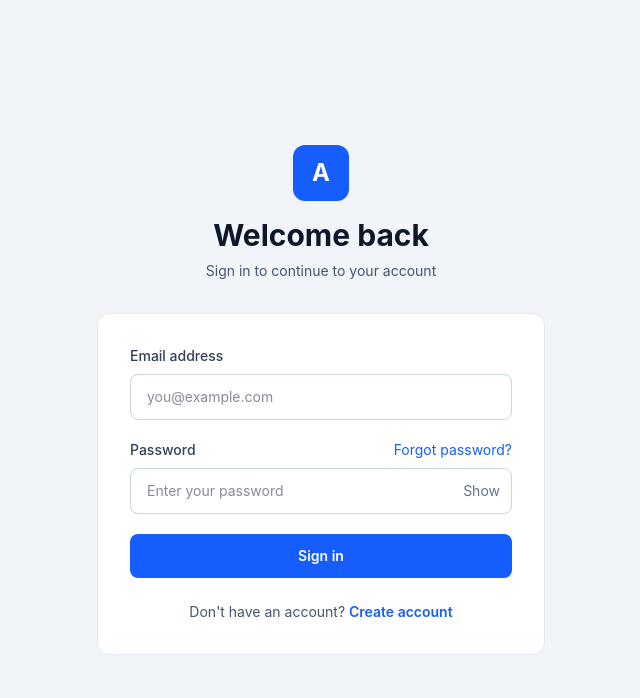
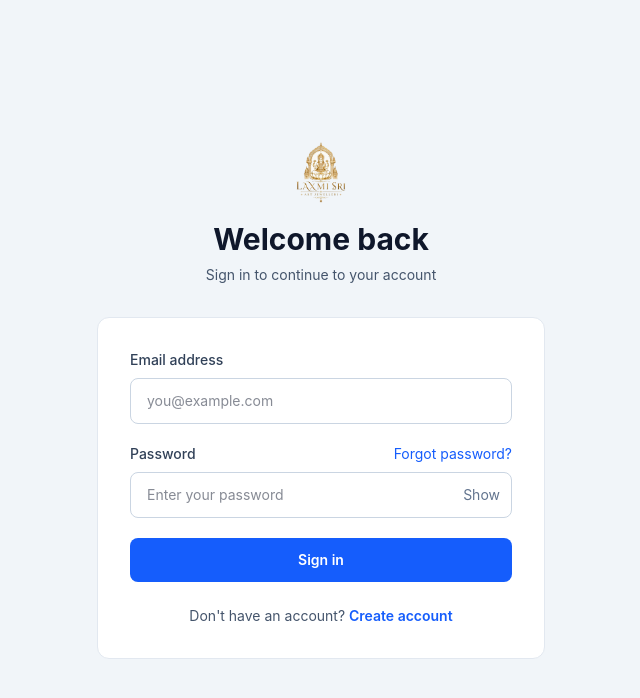
Before and after one commit to shivanandreddy/lohith_laxmisri_frontend, a React (Vite) app: page /login in a window 1280 px wide. Shown: the top 698 px of the page, without its empty margins (319-959 px from the left). Built offline with nearby package versions, Linux system fonts and the light colour scheme; no server answers.

Commit message:
logo image added

```diff
--- a/src/components/Navbar.jsx
+++ b/src/components/Navbar.jsx
@@ -2,10 +2,11 @@ import { Menu } from "lucide-react";
 
 export default function Navbar({ onMenuClick }) {
   return (
-    <header className="sticky top-0 z-30 flex h-16 items-center
+    <header className="sticky top-0 z-30 flex h-16 items-center justify-between
       border-b border-slate-200 bg-white px-4
       dark:border-slate-800 dark:bg-slate-950">
 
+      <div className="flex items-center gap-3">
         <button
           type="button"
           onClick={onMenuClick}
@@ -15,9 +16,16 @@ export default function Navbar({ onMenuClick }) {
           <Menu size={22} />
         </button>
 
-      <h2 className="ml-3 text-lg font-semibold">
-        Dashboard
-      </h2>
+        {/* Logo inserted from public folder */}
+        <div className="flex items-center gap-2">
+          <img
+            src="/logo.png"
+            alt="Laxmi Sri Art Jewellers Logo"
+            className="h-10 w-auto object-contain"
+          />
+        </div>
+      </div>
+
     </header>
   );
 }
--- a/src/pages/Login.jsx
+++ b/src/pages/Login.jsx
@@ -1,4 +1,3 @@
-
 import { useState } from "react";
 import { Link, useNavigate } from "react-router-dom";
 import axios from "axios";
@@ -82,8 +81,13 @@ export default function Login() {
     <main className="flex min-h-screen items-center justify-center bg-slate-100 px-4 py-10 dark:bg-slate-950">
       <section className="w-full max-w-md">
         <div className="mb-8 text-center">
-          <div className="mx-auto mb-4 flex h-14 w-14 items-center justify-center rounded-xl bg-blue-600 text-2xl font-bold text-white">
-            A
+          {/* Replaced 'A' box with the logo image */}
+          <div className="mx-auto mb-4 flex justify-center items-center">
+            <img
+              src="/logo.png"
+              alt="Laxmi Sri Art Jewellers Logo"
+              className="h-16 w-auto object-contain"
+            />
           </div>
 
           <h1 className="text-3xl font-bold text-slate-900 dark:text-white">
--- a/src/pages/Shop.jsx
+++ b/src/pages/Shop.jsx
@@ -190,15 +190,17 @@ export default function Shop() {
 
           {/* Left: Logo & Subtitle */}
           <a href="/shop" className="flex items-center gap-3 shrink-0 group">
-            <div className="flex h-11 w-11 items-center justify-center rounded-2xl bg-gradient-to-tr from-amber-500 via-amber-600 to-red-600 text-white shadow-md shadow-amber-600/20 group-hover:scale-105 transition">
-              <Gem size={24} />
-            </div>
+            <img
+              src="/logo.png"
+              alt="Laxmi Sri Art Jewellers Logo"
+              className="h-15 w-auto object-contain "
+            />
             <div className="flex flex-col">
-              <span className="text-lg sm:text-xl font-black tracking-tight text-red-700 dark:text-red-500 leading-none">
-                Laxmi Sri
+              <span className="text-lg sm:text-xl font-black tracking-tight text-amber-600 dark:text-amber-300 leading-none">
+                Laxmi Sri Art Jewellers
               </span>
               <span className="text-[10px] font-bold tracking-widest text-slate-600 dark:text-slate-400 mt-1 uppercase">
-                World's favourite jeweller
+                Hyderabad's favourite jeweller
               </span>
             </div>
           </a>
@@ -210,14 +212,14 @@ export default function Shop() {
               onClick={() => window.alert("Store locator clicked!")}
               className="flex items-center gap-1.5 hover:text-red-700 transition"
             >
-              <MapPin size={16} className="text-red-600" />
+              <MapPin size={16} className="text-amber-300" />
               <span>Store</span>
             </button>
             <a
               href="tel:+919876543210"
               className="flex items-center gap-1.5 hover:text-red-700 transition"
             >
-              <Phone size={16} className="text-red-600" />
+              <Phone size={16} className="text-amber-300" />
               <span>+91 98765 43210</span>
             </a>
           </div>
@@ -279,10 +281,10 @@ export default function Shop() {
           <div className="relative overflow-hidden rounded-3xl shadow-2xl bg-black border border-amber-500/30">
             <div className="relative w-full aspect-[21/9] sm:aspect-[2.8/1] overflow-hidden">
               <img
-  src="/Gemini_Generated_Image_ks0n4bks0n4bks0n.png"
-  alt="Laxmi Sri Art Jewellers Women's Arts Collection"
-  className="w-full h-full object-cover object-center"
-/>
+                src="/Gemini_Generated_Image_ks0n4bks0n4bks0n.png"
+                alt="Laxmi Sri Art Jewellers Women's Arts Collection"
+                className="w-full h-full object-cover object-center"
+              />
             </div>
           </div>
         </section>
@@ -294,7 +296,7 @@ export default function Shop() {
         >
           <div className="mb-6 flex flex-wrap items-end justify-between gap-4">
             <div>
-              <p className="text-xs font-bold uppercase tracking-[0.2em] text-red-600 dark:text-red-400">
+              <p className="text-xs font-bold uppercase tracking-[0.2em] text-red-600 dark:text-amber-300">
                 The Collection
               </p>
               <h1 className="mt-1 text-2xl font-bold sm:text-3xl">
@@ -562,10 +564,14 @@ export default function Shop() {
             {/* Brand Info */}
             <div className="space-y-4 md:col-span-1">
               <div className="flex items-center gap-2.5">
-                <div className="flex h-9 w-9 items-center justify-center rounded-xl bg-red-700 text-white shadow-md">
-                  <Gem size={18} />
+                <div className="flex h-9 w-9 items-center justify-center rounded-xl  text-white shadow-md">
+                  <img
+              src="/logo.png"
+              alt="Laxmi Sri Art Jewellers Logo"
+              className="h-15 w-auto object-contain "
+            />
                 </div>
-                <span className="text-base font-black tracking-tight">Laxmi Sri Jewels</span>
+                <span className="text-base font-black tracking-tight">Laxmi Sri Art Jewellers</span>
               </div>
               <p className="text-xs leading-relaxed text-slate-500 dark:text-slate-400">
                 Crafting timeless elegance with premium 1 gram gold plating, American diamonds, and handcrafted traditional designs.
```
Also changed, not shown: public/Untitled.png (added), public/logo.png (added). Lines whose indentation alone changed are shown as unchanged.
